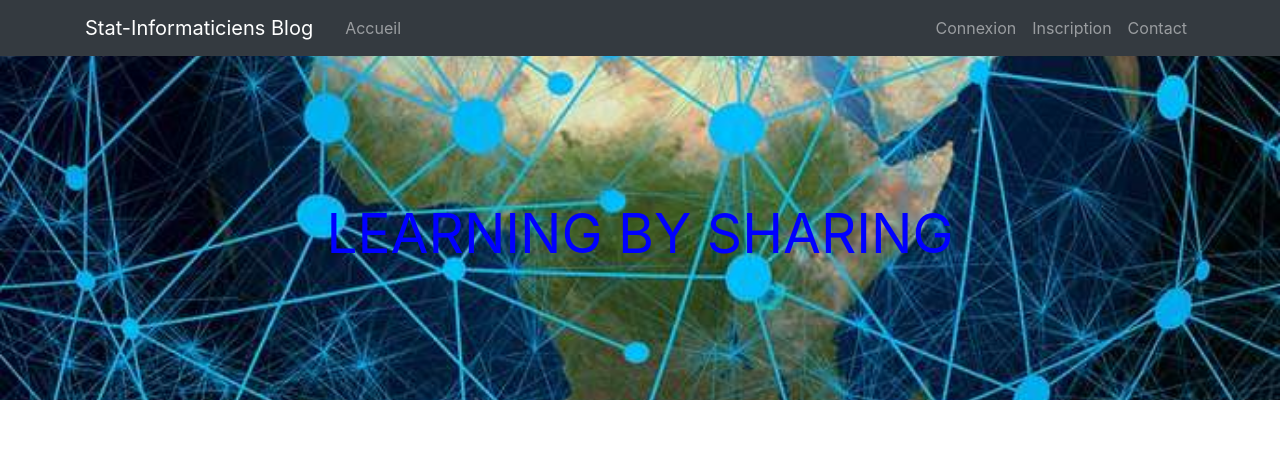
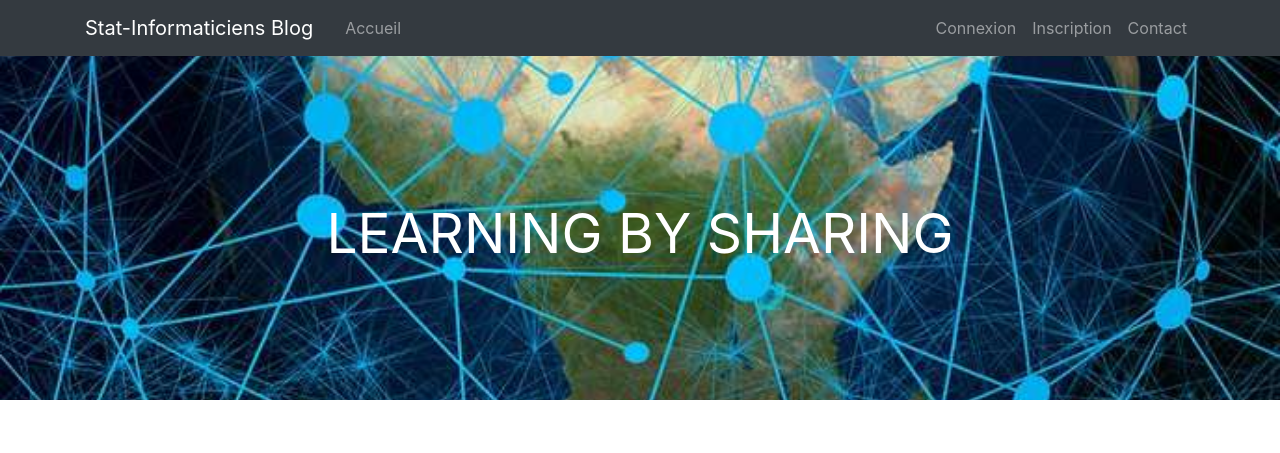
Before and after one commit to armelsoubeiga/blogsi, a Django app: page / in a window 1280 px wide. Shown: the top 453 px of the page. Run offline with Django 3.2, Linux system fonts and the light colour scheme; data that the repository does not hold is empty; some libraries are stand-ins or nearby versions.

Commit message:
Add files via upload

```diff
--- a/blog/static/blog/style.css
+++ b/blog/static/blog/style.css
@@ -27,10 +27,10 @@ header.base-header .overlay {
 
 header.base-header .post-heading {
   padding: 200px 0 150px;
-  color: blue;
+  color: white;
   text-align: center;
   font-size: 24px;
-  font-weight: 300;
+  font-weight: 300px;
 
 }
 
@@ -93,6 +93,10 @@ body {
   -webkit-font-smoothing: antialiased;
   -moz-osx-font-smoothing: grayscale;
   text-rendering: optimizelegibility;
+}
+
+main {
+  padding-bottom:70px;
 }
 
 footer {
```
